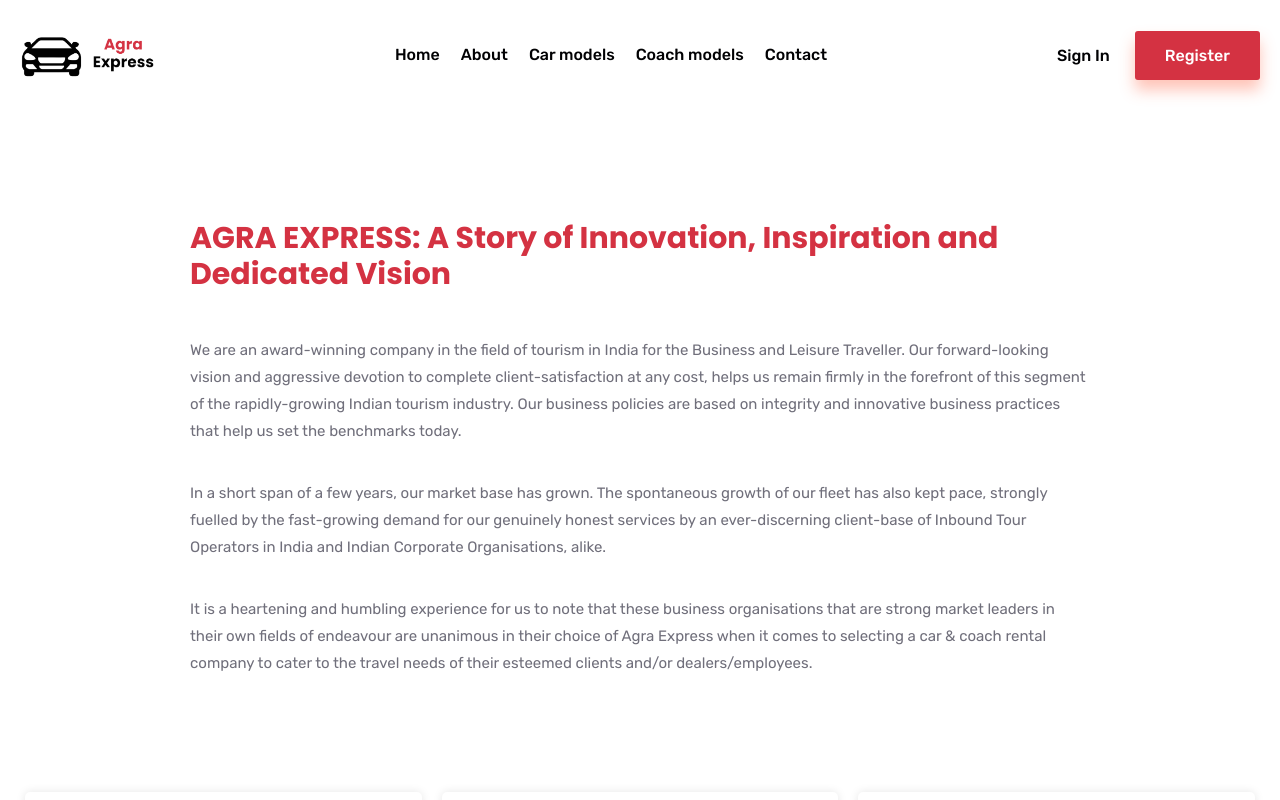
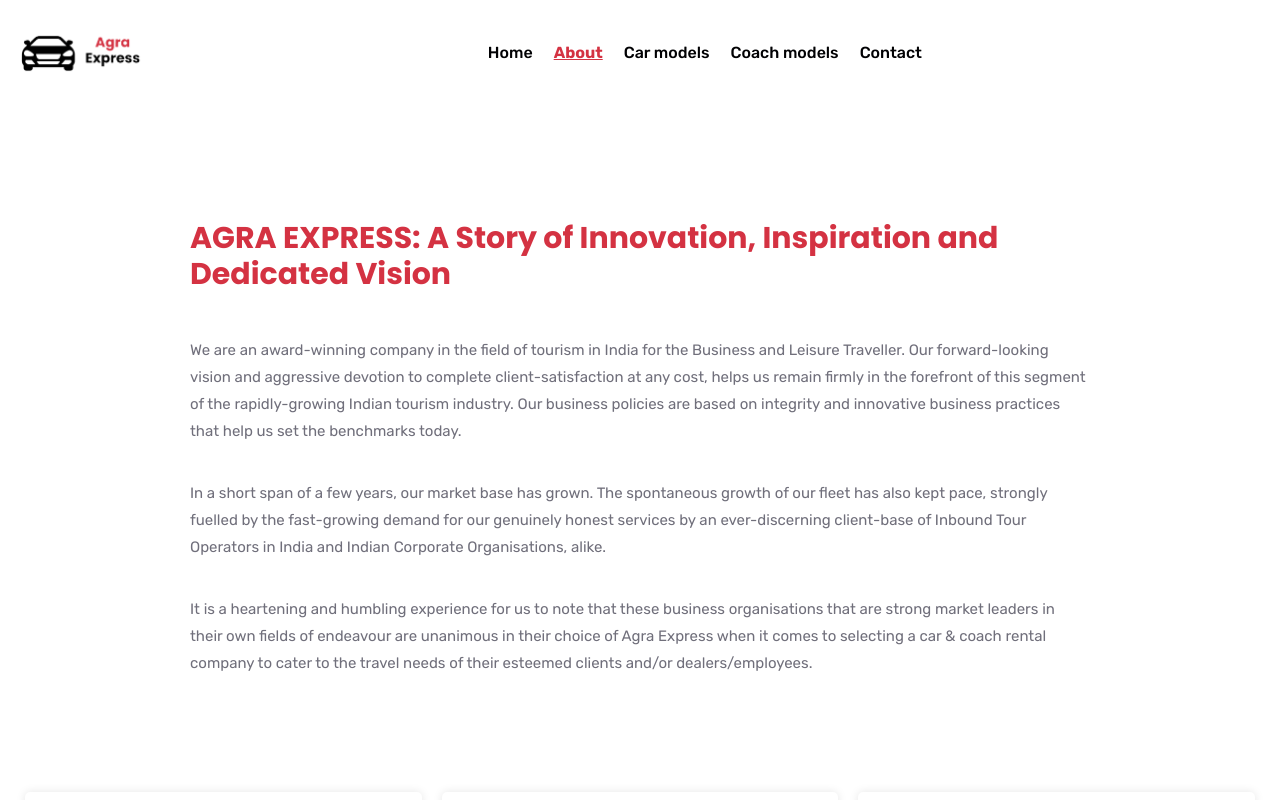
Before and after one commit to nytrixis/Agra-Express, a React (Create React App) app: page /about in a window 1280 px wide. Shown: the top 800 px of the page. Built offline with nearby package versions, Linux system fonts and the light colour scheme.

Commit message:
Minor Changes

```diff
--- a/src/components/Navbar.jsx
+++ b/src/components/Navbar.jsx
@@ -3,6 +3,7 @@
 import Logo from "../images/logo/logo.png";
 import { useState } from "react";
 import { IconMenu2, IconX } from "@tabler/icons-react";
+import { NavLink } from "react-router-dom";
 
 function Navbar() {
   const [nav, setNav] = useState(false);
@@ -52,49 +53,41 @@
 
         <div className="navbar">
           <div className="navbar__img">
-            <Link to="/" onClick={() => window.scrollTo(0, 0)}>
+            <NavLink to="/" onClick={() => window.scrollTo(0, 0)}>
               <img src={Logo} alt="logo-img" />
-            </Link>
+            </NavLink>
           </div>
           <ul className="navbar__links">
             <li>
-              <Link className="home-link" to="/">
+              <NavLink className="home-link" to="/">
                 Home
-              </Link>
+              </NavLink>
             </li>
             <li>
               {" "}
-              <Link className="about-link" to="/about">
+              <NavLink className="about-link" to="/about">
                 About
-              </Link>
+              </NavLink>
             </li>
             <li>
               {" "}
-              <Link className="models-link" to="/models">
+              <NavLink className="models-link" to="/models">
                 Car models
-              </Link>
+              </NavLink>
             </li>
             <li>
               {" "}
-              <Link className="testi-link" to="/coaches">
+              <NavLink className="testi-link" to="/coaches">
                 Coach models
-              </Link>
+              </NavLink>
             </li>
             <li>
               {" "}
-              <Link className="contact-link" to="/contact">
+              <NavLink className="contact-link" to="/contact">
                 Contact
-              </Link>
+              </NavLink>
             </li>
           </ul>
-          <div className="navbar__buttons">
-            <Link className="navbar__buttons__sign-in" to="/">
-              Sign In
-            </Link>
-            <Link className="navbar__buttons__register" to="/">
-              Register
-            </Link>
-          </div>
 
           {/* mobile */}
           <div className="mobile-hamb" onClick={openNav}>
--- a/src/css/styles.css
+++ b/src/css/styles.css
@@ -2479,6 +2479,24 @@
   box-shadow: 0 0 0 2px rgba(255, 77, 48, 0.2);
 }
 
+.navbar {
+  display: flex;
+  justify-content: center;
+}
+
+.navbar__links {
+  display: flex;
+  justify-content: center;
+  align-items: center;
+  width: 100%;
+}
+
+.navbar__links .active {
+  font-weight: bold;
+  text-decoration: underline;
+  color: #d43242;
+}
+
 /* .loadingp p {
   margin-top: 10px;
   color: #706f7b;
```
